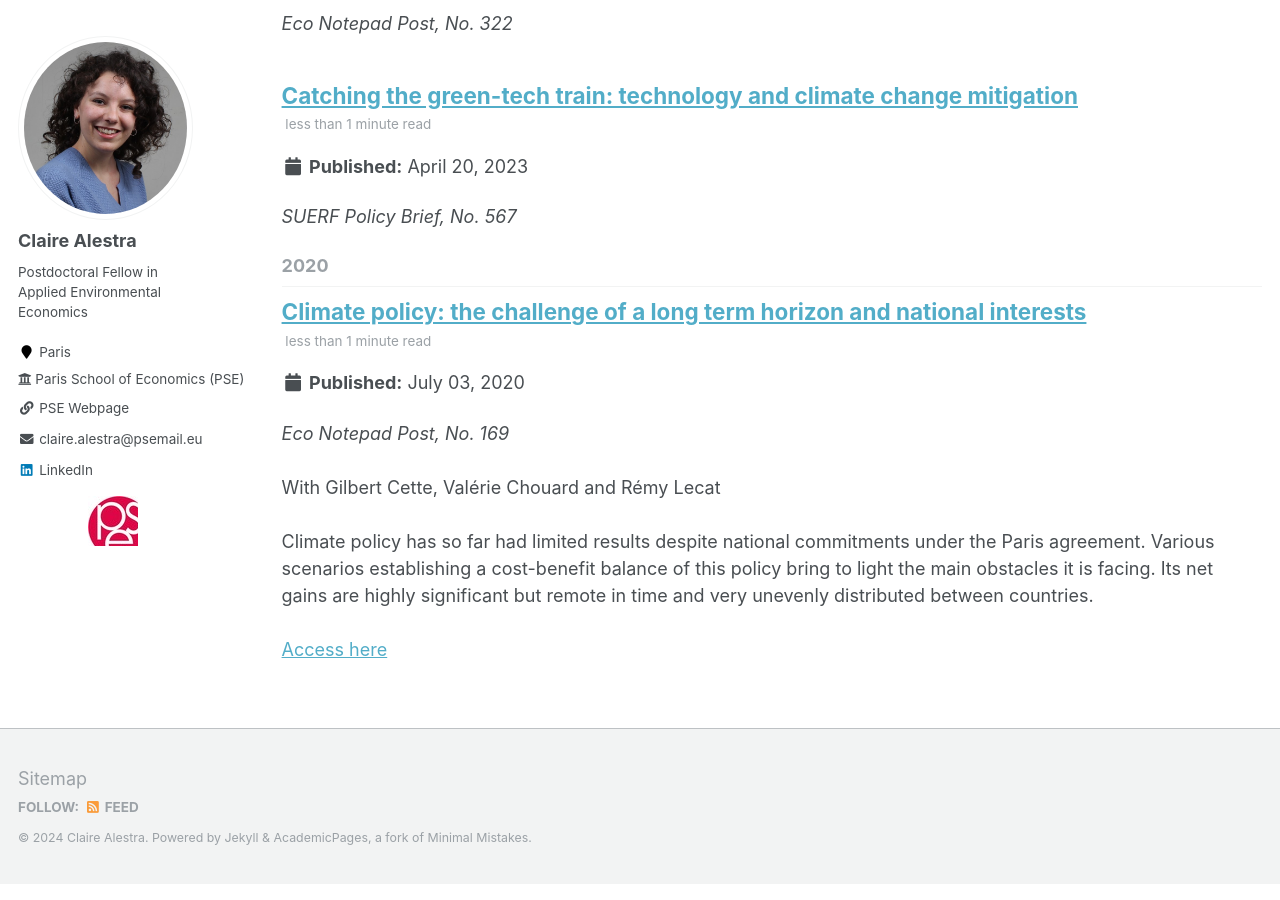
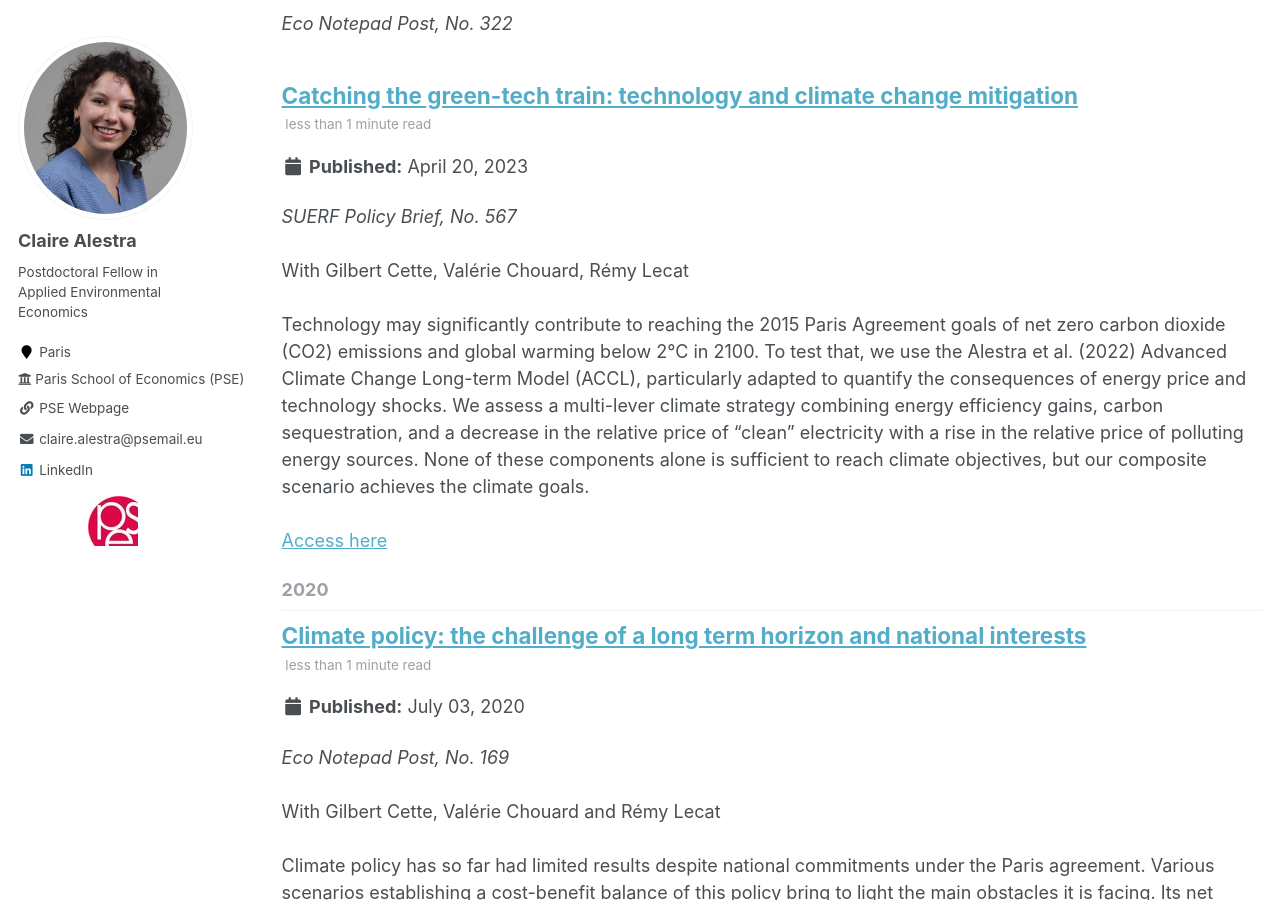
Before and after one commit to ClaireAlestra/ClaireAlestra.github.io, a Jekyll site: the page built from _pages/year-archive.html, in a window 1280 px wide and 900 px high, scrolled down 326 px. Built offline with Jekyll 4.4.1, drawn with Linux system fonts in a browser that asks for light colours.

Commit message:
Update 2013-08-14-blog-post-2.md

```diff
--- a/_posts/2013-08-14-blog-post-2.md
+++ b/_posts/2013-08-14-blog-post-2.md
@@ -1,7 +1,8 @@
 ---
 title: 'Catching the green-tech train: technology and climate change mitigation'
 date: 2023-04-20
-permalink: /posts/2023-blog-post-2/
+excerpt: '*SUERF Policy Brief, No. 567* <br> <br> With Gilbert Cette, Valérie Chouard, Rémy Lecat  <br> <br> Technology may significantly contribute to reaching the 2015 Paris Agreement goals of net zero carbon dioxide (CO2) emissions and global warming below 2°C in 2100. To test that, we use the Alestra et al. (2022) Advanced Climate Change Long-term Model (ACCL), particularly adapted to quantify the consequences of energy price and technology shocks. We assess a multi-lever climate strategy combining energy efficiency gains, carbon sequestration, and a decrease in the relative price of "clean" electricity with a rise in the relative price of polluting energy sources. None of these components alone is sufficient to reach climate objectives, but our composite scenario achieves the climate goals. <br> <br> [Access here](https://www.suerf.org/publications/suerf-policy-notes-and-briefs/catching-the-green-tech-train-technology-and-climate-change-mitigation/)'
+permalink: /posts/2023-policy-2/
 tags:
   - Climate
   - Technology
@@ -12,7 +13,7 @@ tags:
 
 With Gilbert Cette, Valérie Chouard, Rémy Lecat
 
-**Abstract:** Technology may significantly contribute to reaching the 2015 Paris Agreement goals of net zero carbon dioxide (CO2) emissions and global warming below 2°C in 2100. To test that, we use the Alestra et al. (2022) Advanced Climate Change Long-term Model (ACCL), particularly adapted to quantify the consequences of energy price and technology shocks. We assess a multi-lever climate strategy combining energy efficiency gains, carbon sequestration, and a decrease in the relative price of “clean” electricity with a rise in the relative price of polluting energy sources. None of these components alone is sufficient to reach climate objectives, but our composite scenario achieves the climate goals.
+**Abstract:** Technology may significantly contribute to reaching the 2015 Paris Agreement goals of net zero carbon dioxide (CO2) emissions and global warming below 2°C in 2100. To test that, we use the Alestra et al. (2022) Advanced Climate Change Long-term Model (ACCL), particularly adapted to quantify the consequences of energy price and technology shocks. We assess a multi-lever climate strategy combining energy efficiency gains, carbon sequestration, and a decrease in the relative price of "clean" electricity with a rise in the relative price of polluting energy sources. None of these components alone is sufficient to reach climate objectives, but our composite scenario achieves the climate goals.
 
 [Access here](https://www.suerf.org/publications/suerf-policy-notes-and-briefs/catching-the-green-tech-train-technology-and-climate-change-mitigation/)
 
```
